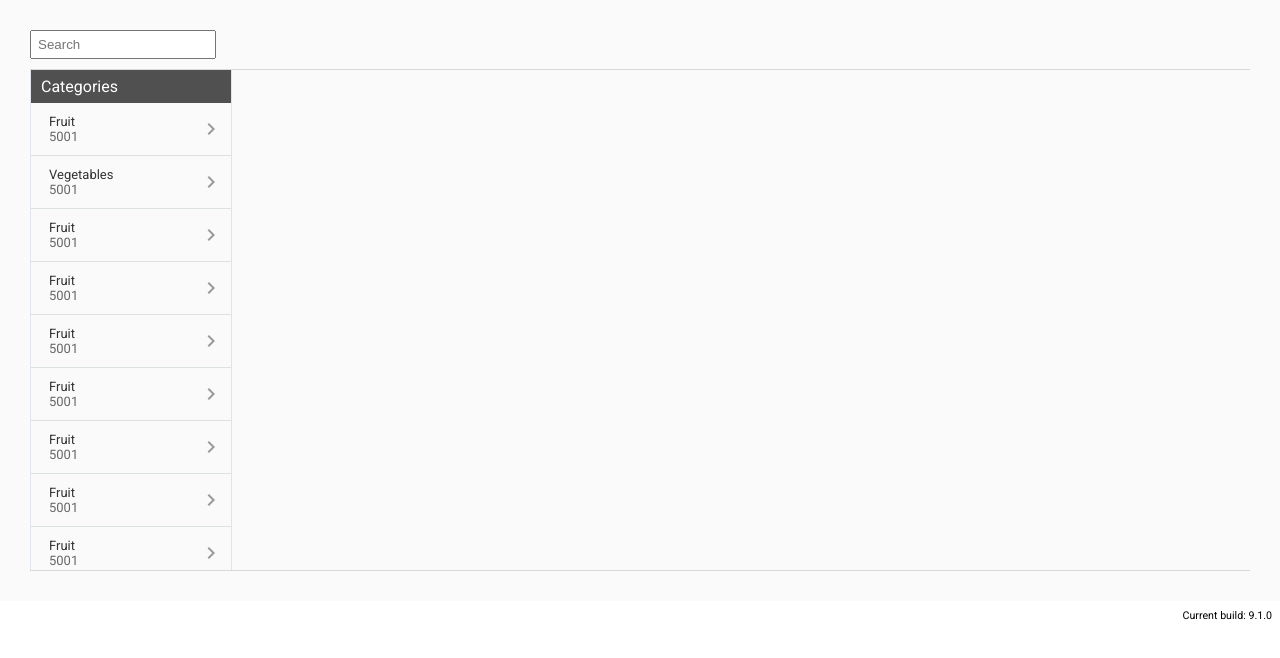
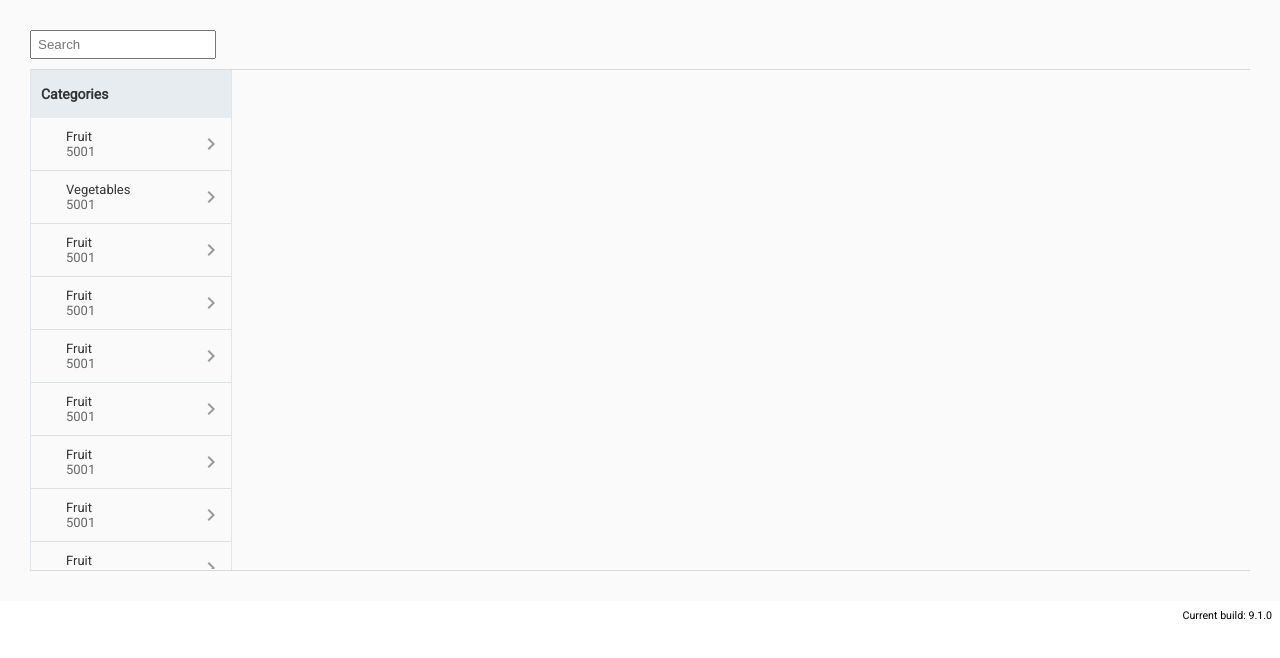
Before and after one commit to Abul4u/angular-amaterial-nested-tree-03-03-2020, an Angular app: page / in a window 1280 px wide. Shown: the top 658 px of the page. Built offline with nearby package versions, Linux system fonts and the light colour scheme.

Commit message:
styling done

```diff
--- a/src/app/cdk-tree-nested-example.css
+++ b/src/app/cdk-tree-nested-example.css
@@ -37,19 +37,27 @@
 }
 .sub{
   display: block;
-  height: calc(100% - 33px);
+  height: calc(100% - 49px);
   overflow:auto;
 }
 .tree-heading{
-  background-color: #505050;
-  color: #fff;
-  padding: 7px 10px;
+  background-color: #e6ecef;
+  padding: 16px 10px;
+  font-family: Roboto;
+  font-size: 14px;
+  font-weight: bold;
+  font-stretch: normal;
+  font-style: normal;
+  line-height: normal;
+  letter-spacing: normal;
+  color: #333333;
 }
 
 /* item */
 .tree-nodes-div{
   border-bottom: 1px solid #dce1e3;
-  padding: 11px 50px 11px 18px;
+  /* padding: 11px 50px 11px 50px; */
+  padding: 11px 50px 11px 35px;
   position: relative;
   /* transition: all 0.3s ease-in; */
 }
@@ -67,10 +75,14 @@
   letter-spacing: normal;
   color: #333;
   margin: 0;
+  text-transform: capitalize;
 }
 
 .tree-nodes-div h6{
   color: #666;
+}
+.parent-div .tree-nodes-div {
+  cursor: pointer;
 }
 /* .parent-div:last-of-type > .tree-nodes-div, .child-div:last-of-type > .tree-nodes-div{
   border-bottom-color: transparent;
@@ -93,6 +105,11 @@
   transform: translateY(-50%);
 }
 
+.btn-radio{
+  right: auto;
+  left: 5px;
+}
+
 .mat-icon-rtl-mirror{
   color: #999;
 }
```
